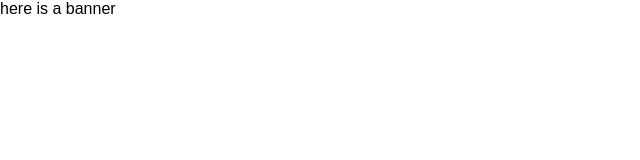
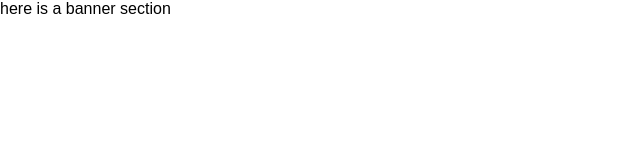
Before and after one commit to syedalirazazaidi/bookingslot, a Gatsby site: page /features in a window 1280 px wide. Shown: the full height of the page, 0-640 px from the left. Built offline with nearby package versions, Linux system fonts and the light colour scheme; Gatsby itself is replaced by a stand-in of ours.

```diff
--- a/src/components/features/Banner.tsx
+++ b/src/components/features/Banner.tsx
@@ -3,7 +3,7 @@
 export default function Banner() {
     return (
         <div>
-            here is a banner
+            here is a banner section
 
         </div>
     )
```
